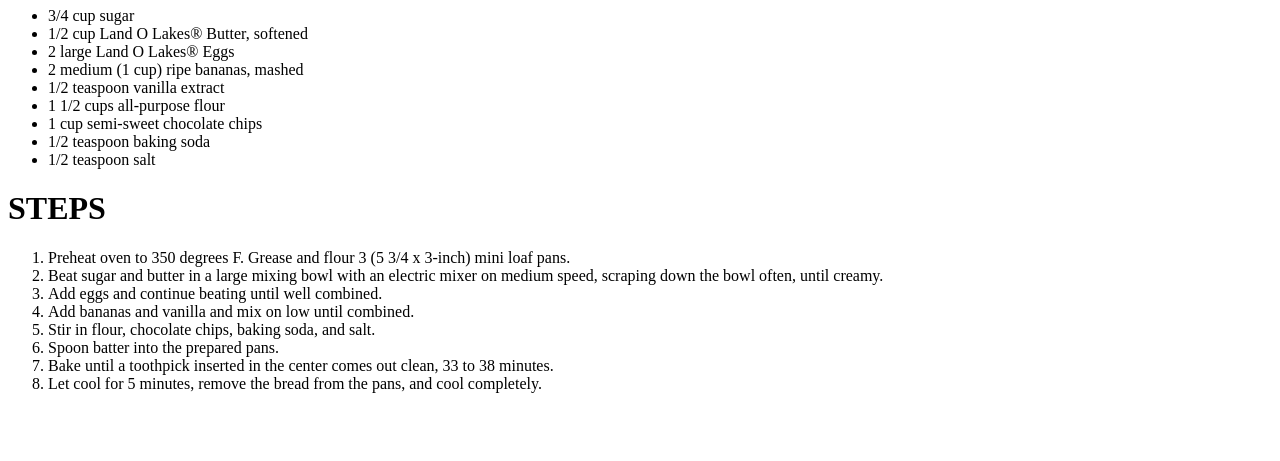
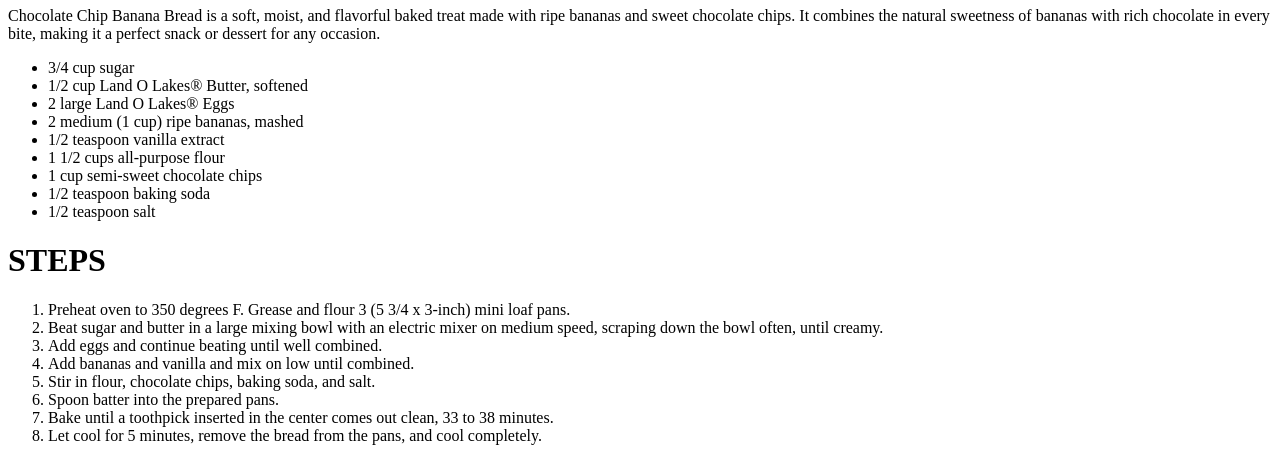
Before and after one commit to ReymondCabaton/odin-recipes, a plain HTML site: page recipes/chocolate-chip-banana-bread.html in a window 1280 px wide. Shown: the part 521-982 px from the top of the page. Before the commit the page ends 930 px from the top, so only its background shows below. Drawn offline with Linux system fonts and the light colour scheme.

Commit message:
Update chocolate-chip-banana-bread.html

```diff
--- a/recipes/chocolate-chip-banana-bread.html
+++ b/recipes/chocolate-chip-banana-bread.html
@@ -11,6 +11,7 @@
     <h1>Chocolate Chip Banana Bread</h1>
     <img src="../images/chocolate chip bread banana.jpg" height="330" width="400">
     <h1>DESCRIPTION</h1>
+    <p>Chocolate Chip Banana Bread is a soft, moist, and flavorful baked treat made with ripe bananas and sweet chocolate chips. It combines the natural sweetness of bananas with rich chocolate in every bite, making it a perfect snack or dessert for any occasion.</p>
    <ul>
         <li>3/4 cup sugar</li>
         <li>1/2 cup Land O Lakes® Butter, softened</li>
```
